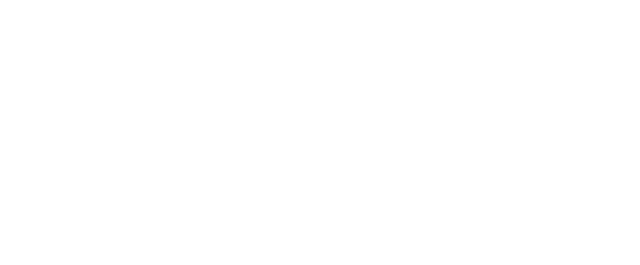
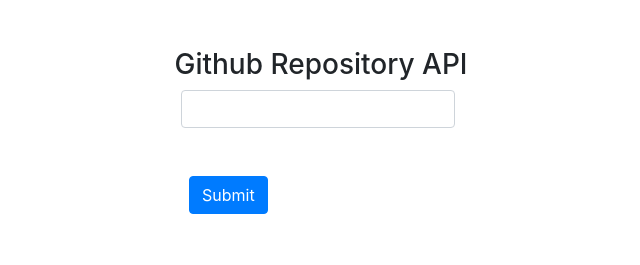
Before and after one commit to najmoaden/github-api, a plain HTML site: page index.html in a window 1280 px wide. Shown: the whole page, without its empty margins (319-959 px from the left). Drawn offline with nearby package versions, Linux system fonts and the light colour scheme; no server answers.

Commit message:
Update index.html

```diff
--- a/index.html
+++ b/index.html
@@ -5,11 +5,21 @@
     <meta charset="UTF-8">
     <meta http-equiv="X-UA-Compatible" content="IE=edge">
     <meta name="viewport" content="width=device-width, initial-scale=1.0">
-    <title>Document</title>
+    <link rel="stylesheet" href="https://stackpath.bootstrapcdn.com/bootstrap/4.1.3/css/bootstrap.min.css"
+        integrity="sha384-MCw98/SFnGE8fJT3GXwEOngsV7Zt27NXFoaoApmYm81iuXoPkFOJwJ8ERdknLPMO" crossorigin="anonymous">
+    <title>Github API</title>
 </head>
 
 <body>
+    <h3 class="text-center mt-5">Github Repository API</h3>
+    <form action="" id="githubForm" class="form-inline mx-auto" style="width: 280px;">
+        <input type="text" id="usernameInput" class="form-control mb-5">
+        <input type="submit" class="btn btn-primary ml-2 mb-5" value="Submit">
+    </form>
+    <ul id="userRepos" class="list-group mx-auto mb-5" style="width: 500px;">
 
+    </ul>
+    <script src="app.js"></script>
 </body>
 
 </html>
```
